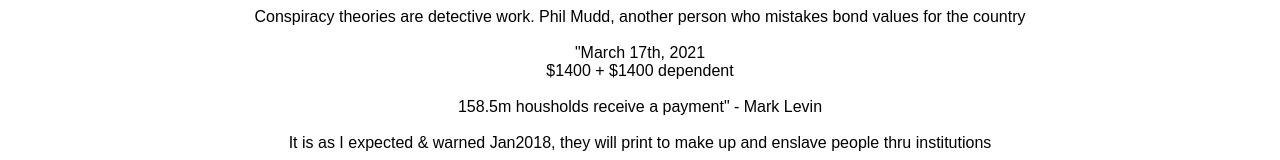
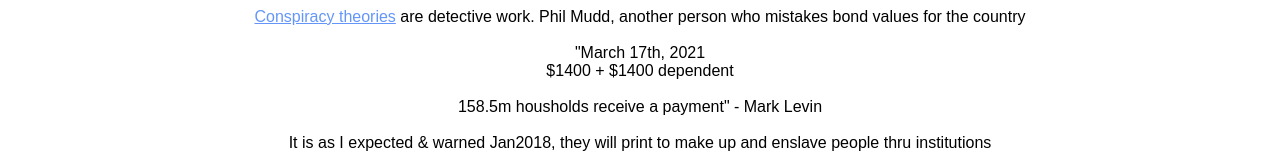
Before and after one commit to NickCarducci/BillBidenOrg, a React (Create React App) app: page / in a window 1280 px wide. Shown: the top 160 px of the page. Built offline with nearby package versions, Linux system fonts and the light colour scheme.

Commit message:
Update App.js

```diff
--- a/src/App.js
+++ b/src/App.js
@@ -5,8 +5,8 @@ export default function App() {
     "STOP ASKING FOR CAPACITY WHEN YOU MEAN DEMAND CAPACITY WHICH IS PERFECTLY PRICE ELASTIC FOR ITS UTILITY PER EACH NEW CAPACITY, WE NEED  SUPPLY CAPACITY OR VOLUNTEER OR LESS FRUGAL PRODUCERS, NOT STEAL BY COUNTERFEIT-IN-CONTRACT";
   return (
     <div className="App">
-      Conspiracy theories are detective work. Phil Mudd, another person who
-      mistakes bond values for the country
+      <a href="https://bond.farm">Conspiracy theories</a>&nbsp;are detective
+      work. Phil Mudd, another person who mistakes bond values for the country
       <br />
       <br />
       "March 17th, 2021
```
